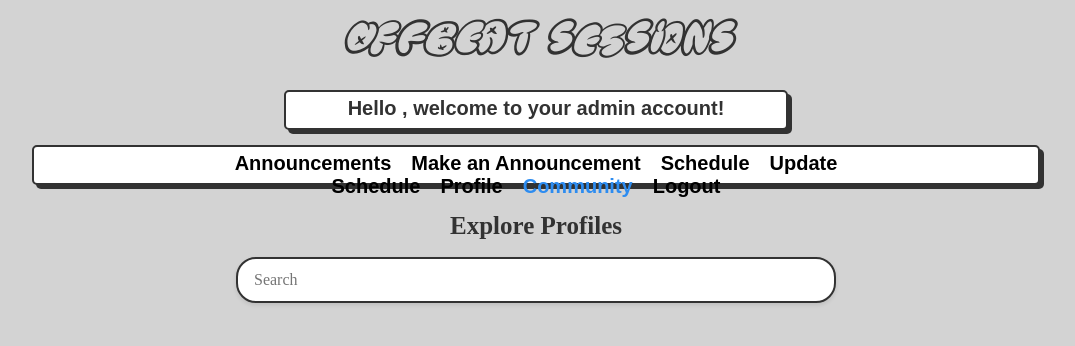
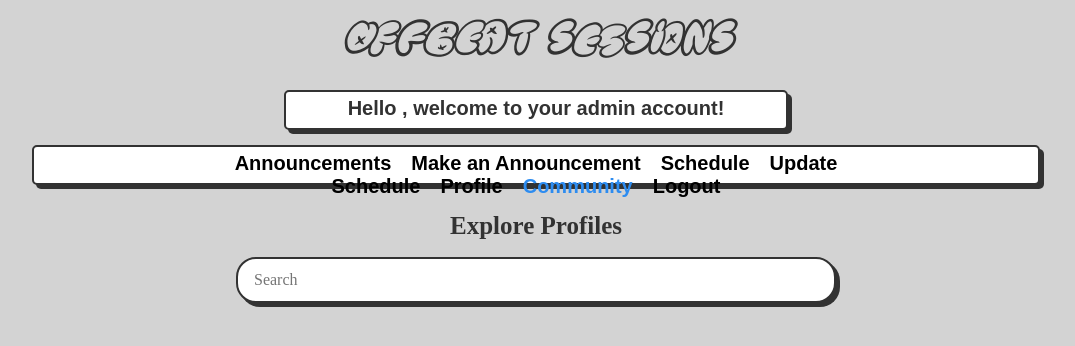
Before and after one commit to ghapanda/MERN-MASTERMINDS, a React (Create React App) app in the folder client/: page /searchbar in a window 1280 px wide. Shown: the top 346 px of the page, without its empty margins (104-1179 px from the left). Built offline with nearby package versions, Linux system fonts and the light colour scheme; sample sign-in values are in the browser's storage; a web font is replaced by a local one.

Commit message:
Searchbar UI update

```diff
--- a/client/src/components/searchbar.css
+++ b/client/src/components/searchbar.css
@@ -45,15 +45,16 @@
   padding: 12px 16px;
   font-size: 16px;
   border-radius: 20px;
-  box-shadow: 0 2px 4px rgba(0, 0, 0, 0.1);
+  box-shadow: 4px 4px #323232;
+  /* box-shadow: 0 2px 4px rgba(0, 0, 0, 0.1); */
   transition: box-shadow 0.3s ease;
   font-family: 'Poetsen One';
 }
 
-
 .search-bar input:focus {
   outline: none;
-  box-shadow: 0 4px 8px rgba(0, 0, 0, 0.2);
+  /* box-shadow: 0 4px 8px rgba(0, 0, 0, 0.2); */
+  box-shadow: 4px 4px #323232;
 }
 
 .search-results {
@@ -86,6 +87,8 @@
 .search-result-item {
   display: flex;
   align-items: center;
+  box-shadow: 4px 4px #323232;
+  border: "2px solid #323232"
 }
 
 .search-result-item img {
```
